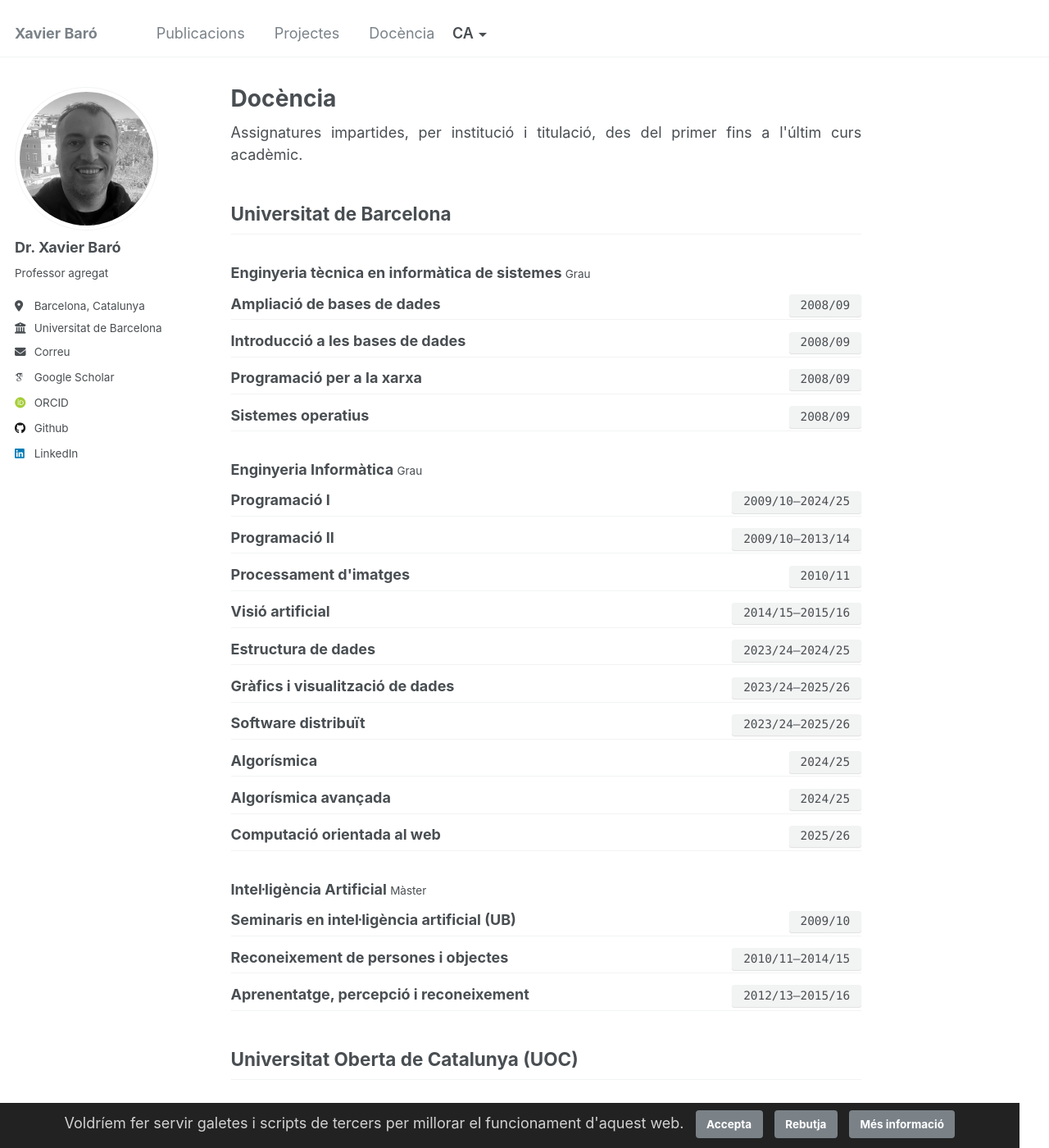
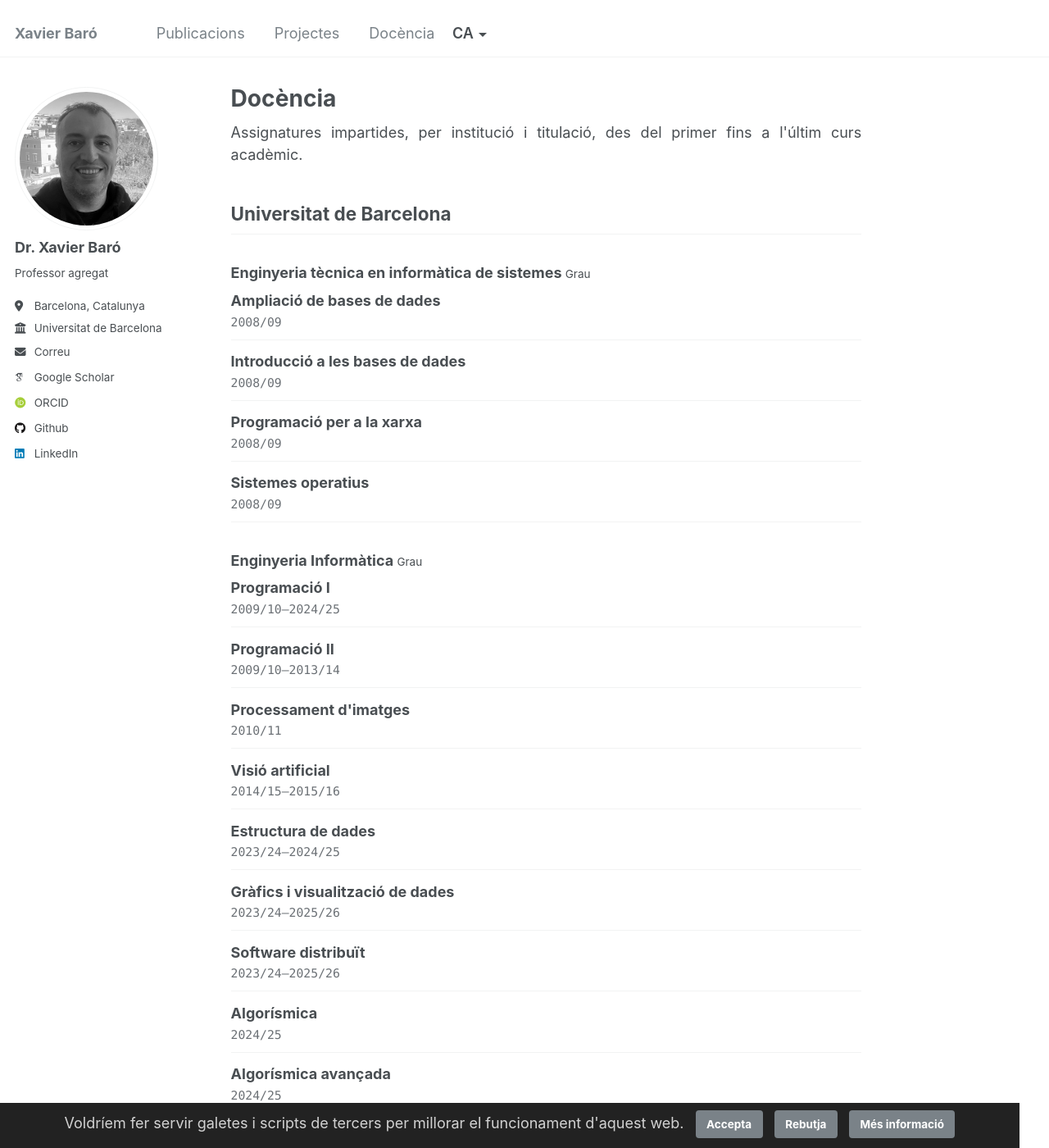
Before and after one commit to xbaro/xbaro.github.io, a Jekyll site: the page built from _pages/teaching.md, in a window 1280 px wide and 1400 px high. Shown: the whole window at 82% size. Built offline with Jekyll 4.4.1, drawn with Linux system fonts in a browser that asks for light colours; some web fonts are replaced.

Commit message:
Teaching: years on their own line, left aligned, monospace without badge
Co-Authored-By: Claude Sonnet 5.5 <noreply@anthropic.com>

```diff
--- a/_includes/teaching-list.html
+++ b/_includes/teaching-list.html
@@ -3,9 +3,10 @@
 {% assign T = site.data.i18n[L] %}
 <style>
 .teaching-list{list-style:none;padding:0;margin:0 0 1.2em}
-.teaching-list li{display:flex;flex-wrap:wrap;align-items:baseline;justify-content:space-between;gap:.1em 1em;margin:0 0 .45em;padding:.2em 0;border-bottom:1px solid #f2f3f3;text-align:left}
-.teaching-list__name{flex:1 1 16em;text-align:left;text-justify:auto}
-code.teaching-list__years{flex:0 0 auto;white-space:nowrap;font-size:.8em;padding:.1em .5em;border-radius:3px;background:#f2f3f3;color:#494e52;letter-spacing:0}
+.teaching-list li{margin:0 0 .7em;padding:0 0 .55em;border-bottom:1px solid #f2f3f3;text-align:left}
+.teaching-list__name{display:block;text-align:left}
+code.teaching-list__years{display:block;margin:.1em 0 0!important;padding:0!important;background:none!important;border:0!important;box-shadow:none!important;border-radius:0;font-family:Menlo,Consolas,"DejaVu Sans Mono",monospace;font-size:.82em;color:#6b7075;letter-spacing:0;white-space:nowrap}
+code.teaching-list__years::before,code.teaching-list__years::after{content:none!important}
 .teaching-level{font-weight:400}
 </style>
 <p>{{ T.teaching_intro }}</p>
```
